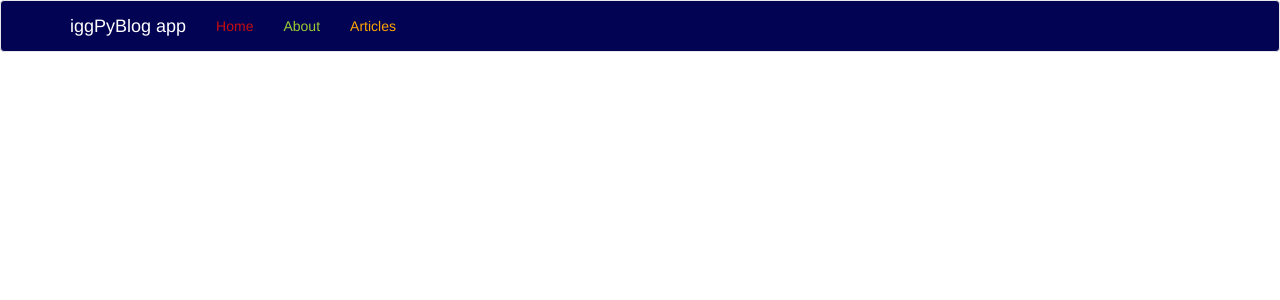
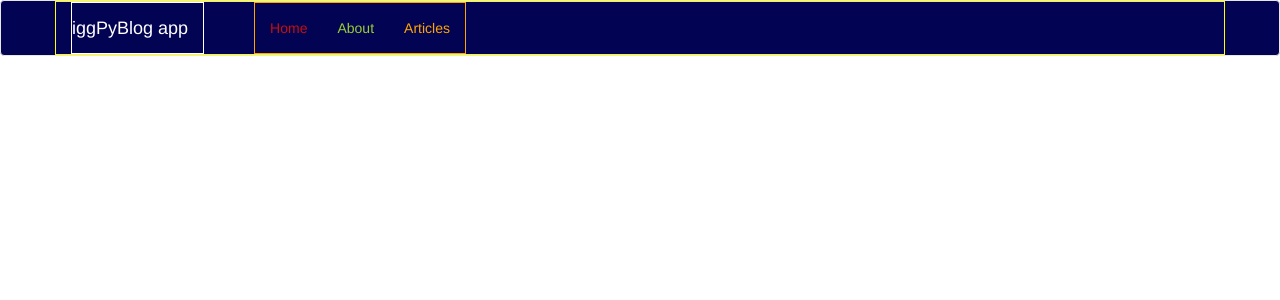
Before and after one commit to iggProjects/iggPyBlog, a Flask app: page / in a window 1280 px wide. Shown: the top 300 px of the page. Run offline with Flask 2, Linux system fonts and the light colour scheme; some libraries are stand-ins or nearby versions.

Commit message:
update _navbar.html (margins)

```diff
--- a/templates/includes/_navbar.html
+++ b/templates/includes/_navbar.html
@@ -1,7 +1,7 @@
 <!--  navegation html -->
 <nav class="navbar navbar-default" style="background-color: rgb(3, 3, 84);">
-    <div class="container">
-      <div class="navbar-header">
+    <div class="container" style="border: 1px solid yellow;">
+      <div class="navbar-header" style="border: 1px solid white; margin-right:50px;">
         <button type="button" class="navbar-toggle collapsed" data-toggle="collapse" data-target="#navbar" aria-expanded="false" aria-controls="navbar">
           <span class="sr-only">Toggle navigation</span>
           <span class="icon-bar"></span>
@@ -11,7 +11,7 @@
         <a class="navbar-brand" href="#" style="color:white">iggPyBlog app</a>
       </div>
       <div id="navbar" class="collapse navbar-collapse" >
-        <ul class="nav navbar-nav">
+        <ul class="nav navbar-nav" style="border: 1px solid orange;">
           <li><a href="/" style="color:rgb(199, 14, 14);">Home</a></li>
           <li><a href="/about" style="color:yellowgreen">About</a></li>
           <li><a href="/articles" style="color:orange">Articles</a></li>
```
